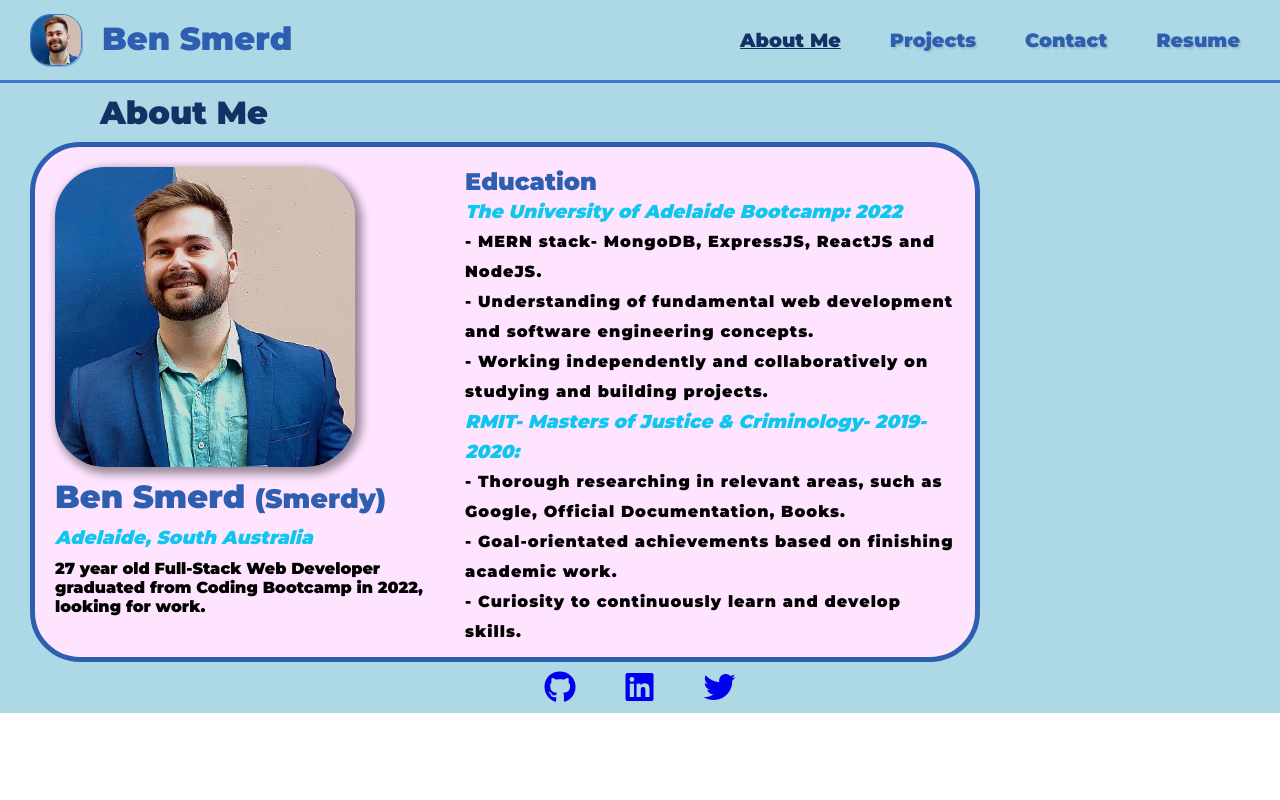
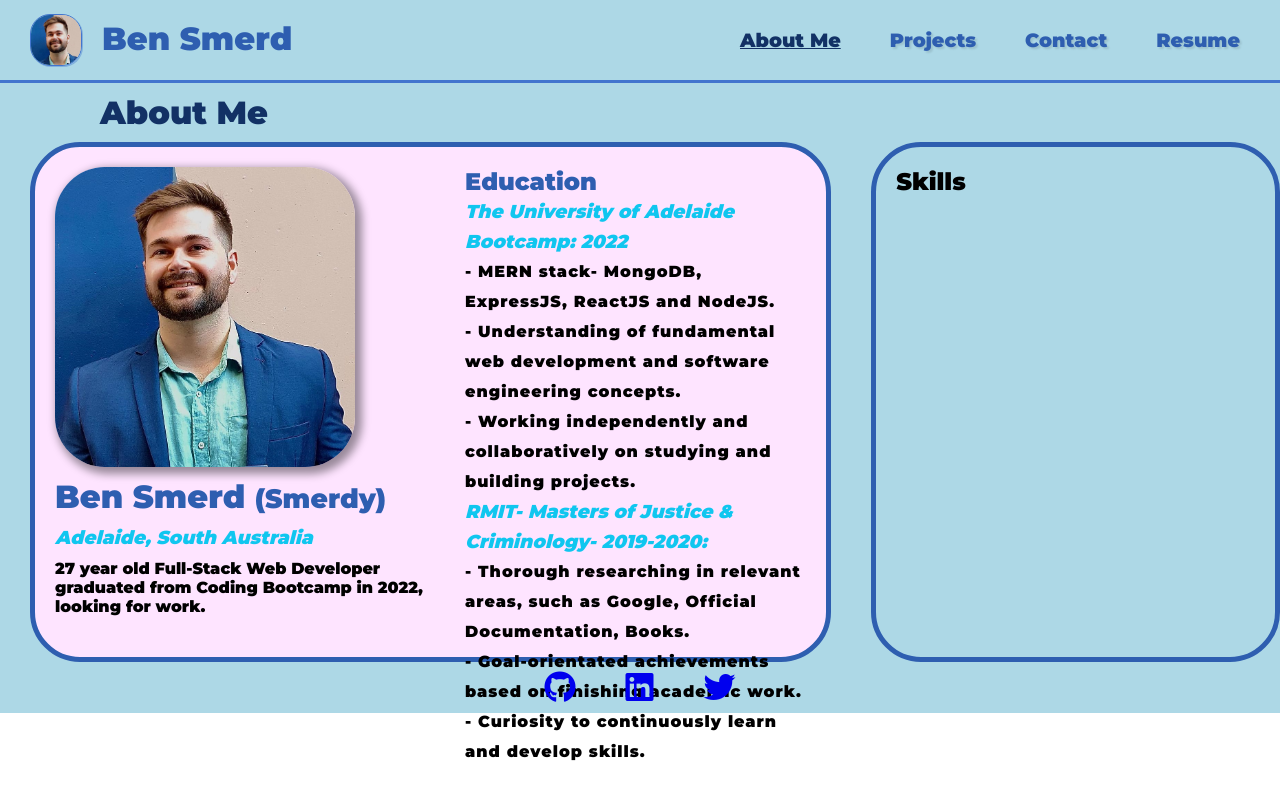
Before and after one commit to TheBigBookMan/Ben-Smerd-Portfolio, a React (Create React App) app: page / in a window 1280 px wide. Built offline with nearby package versions, Linux system fonts and the light colour scheme.

Commit message:
create skills container in AboutMe

```diff
--- a/src/pages/AboutMe/AboutMe.js
+++ b/src/pages/AboutMe/AboutMe.js
@@ -6,6 +6,7 @@
 
 import React from "react";
 import Bio from "./Bio";
+import Skills from "./Skills";
 
 // break off the bio stuff and put that into the bio module and import it back here as a component
 
@@ -14,6 +15,9 @@ const aboutMeStyles = {
     display: "flex",
     flexDirection: "column",
     justifyContent: "center",
+  },
+  infoContainer: {
+    display: "flex",
   },
   aboutTitle: {
     fontSize: "2rem",
@@ -28,7 +32,10 @@ const AboutMe = () => {
   return (
     <div style={aboutMeStyles.aboutContainer}>
       <h1 style={aboutMeStyles.aboutTitle}>About Me</h1>
-      <Bio />
+      <div style={aboutMeStyles.infoContainer}>
+        <Bio />
+        <Skills />
+      </div>
     </div>
   );
 };
--- a/src/pages/AboutMe/Skills.js
+++ b/src/pages/AboutMe/Skills.js
@@ -0,0 +1,22 @@
+import React from "react";
+
+const skillsStyles = {
+  skillsContainer: {
+    marginLeft: "40px",
+    width: "430px",
+    height: "470px",
+    border: "solid rgb(46, 94, 176) 5px",
+    borderRadius: "50px",
+    padding: "20px",
+  },
+};
+
+const Skills = () => {
+  return (
+    <div style={skillsStyles.skillsContainer}>
+      <h2>Skills</h2>
+    </div>
+  );
+};
+
+export default Skills;
```
